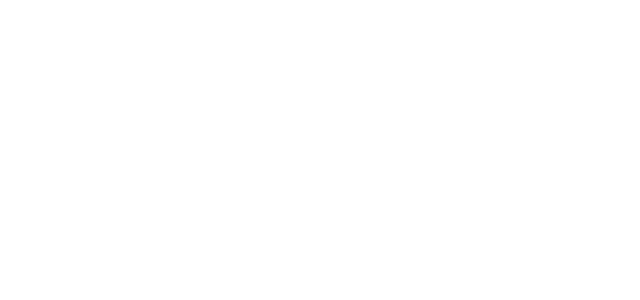
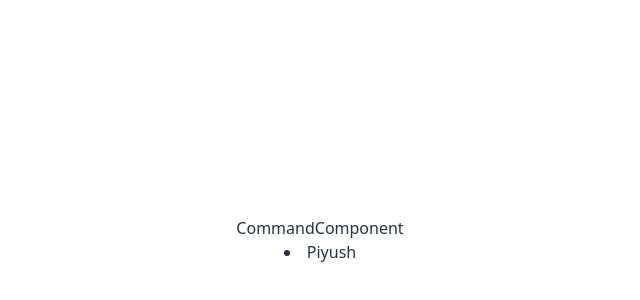
Before and after one commit to devrathsinghrana/codedamn-react-design-patterns, a React (Vite) app: page /command in a window 1280 px wide. Before the commit this address had no page. Shown: the part 160-460 px from the top of the page, without its empty margins (320-960 px from the left). Built offline with nearby package versions, Linux system fonts and the light colour scheme.

Commit message:
command pattern

```diff
--- a/src/App.jsx
+++ b/src/App.jsx
@@ -7,6 +7,7 @@
 import ObserverComponent from "./apps/ObserverComponent";
 import MixinComponent from "./apps/MixinComponent";
 import ModularComponent from "./apps/ModularComponent";
+import CommandComponent from "./apps/CommandComponent";
 
 const IndexComp = () => {
   return (
@@ -30,6 +31,9 @@
       <p>
         <Link to="/modular"> Modular APP</Link>
       </p>
+      <p>
+        <Link to="/command"> Command APP</Link>
+      </p>
     </>
   );
 };
@@ -46,6 +50,7 @@
           <Route path="/observer" element={<ObserverComponent />} />
           <Route path="/mixin" element={<MixinComponent />} />
           <Route path="/modular" element={<ModularComponent />} />
+          <Route path="/command" element={<CommandComponent />} />
         </Routes>
       </BrowserRouter>
     </>
--- /dev/null
+++ b/src/apps/CommandComponent.jsx
@@ -0,0 +1,32 @@
+import React from "react";
+
+import UserManager from "./user.js";
+import Command from "./command";
+
+function CreateUserCommand(name) {
+  return new Command((users) => users.push(name));
+}
+
+function DeleteUserCommand(index) {
+  return new Command((users) => users.splice(index, 1));
+}
+
+const userManager = new UserManager();
+
+userManager.execute(new CreateUserCommand("Piyush"));
+userManager.execute(new CreateUserCommand("Mehul"));
+
+userManager.execute(new DeleteUserCommand(1));
+
+const CommandComponent = () => {
+  return (
+    <div>
+      CommandComponent
+      {userManager.users.map((user, index) => (
+        <li key={index}>{user}</li>
+      ))}
+    </div>
+  );
+};
+
+export default CommandComponent;
--- /dev/null
+++ b/src/apps/command.js
@@ -0,0 +1,7 @@
+class Command {
+  constructor(execFn) {
+    this.execute = execFn;
+  }
+}
+
+export default Command;
--- /dev/null
+++ b/src/apps/user.js
@@ -0,0 +1,11 @@
+class UserManager {
+    constructor() {
+      this.users = [];
+    }
+
+    execute(command) {
+      return command.execute(this.users);
+    }
+  }
+
+  export default UserManager;
```
